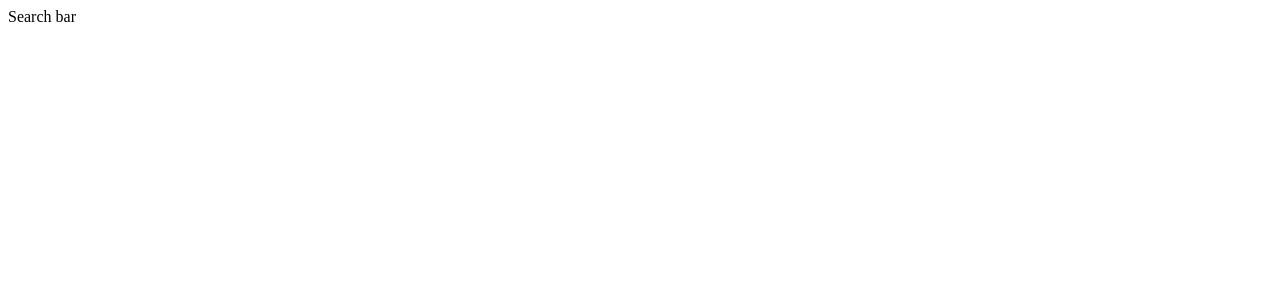
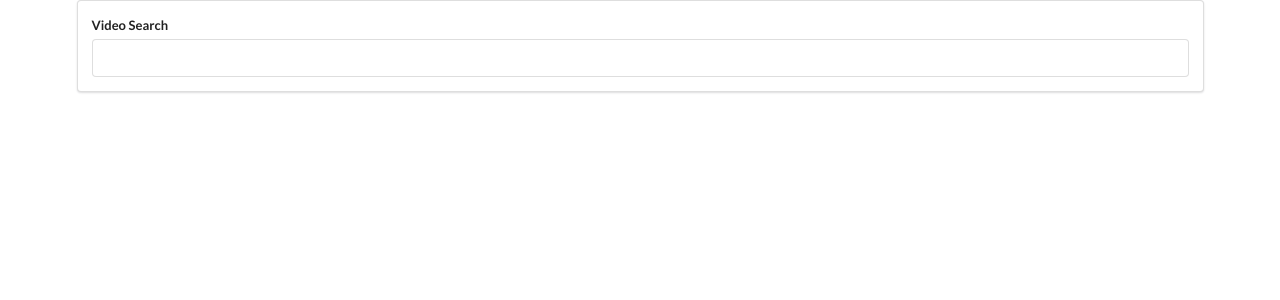
Before and after one commit to YairFernando67/Videos, a React (Create React App) app: page / in a window 1280 px wide. Shown: the top 300 px of the page. Built offline with nearby package versions, Linux system fonts and the light colour scheme.

Commit message:
Setting up the SearchBar component

```diff
--- a/public/index.html
+++ b/public/index.html
@@ -5,6 +5,7 @@
     <link rel="icon" href="%PUBLIC_URL%/favicon.ico" />
     <meta name="viewport" content="width=device-width, initial-scale=1" />
     <meta name="theme-color" content="#000000" />
+    <link rel="stylesheet" href="https://cdnjs.cloudflare.com/ajax/libs/semantic-ui/2.4.1/semantic.min.css">
     <meta
       name="description"
       content="Web site created using create-react-app"
--- a/src/components/App.js
+++ b/src/components/App.js
@@ -4,7 +4,7 @@
 class App extends React.Component {
   render() {
     return(
-      <div>
+      <div className="ui container">
         <SearchBar />
       </div>
     );
--- a/src/components/SearchBar.js
+++ b/src/components/SearchBar.js
@@ -1,9 +1,27 @@
 import React from 'react';
 
 class SearchBar extends React.Component {
+  state = { term: ''};
+
+  onFormSubmit = event => {
+    event.preventDefault();
+
+    //Make sure we call callback from parent component
+    // this.props.onSubmit = this.state.term;
+  }
+
   render() {
     return(
-      <div>Search bar</div>
+      <div className="search-bar ui segment">
+        <form className="ui form" onSubmit={this.onFormSubmit}>
+          <div className="field">
+            <label>Video Search</label>
+            <input
+              type="text" value={this.state.term}
+              onChange={(e) => (this.setState({term: e.target.value}))}/>
+          </div>
+        </form>
+      </div>
     );
   };
 };
```
